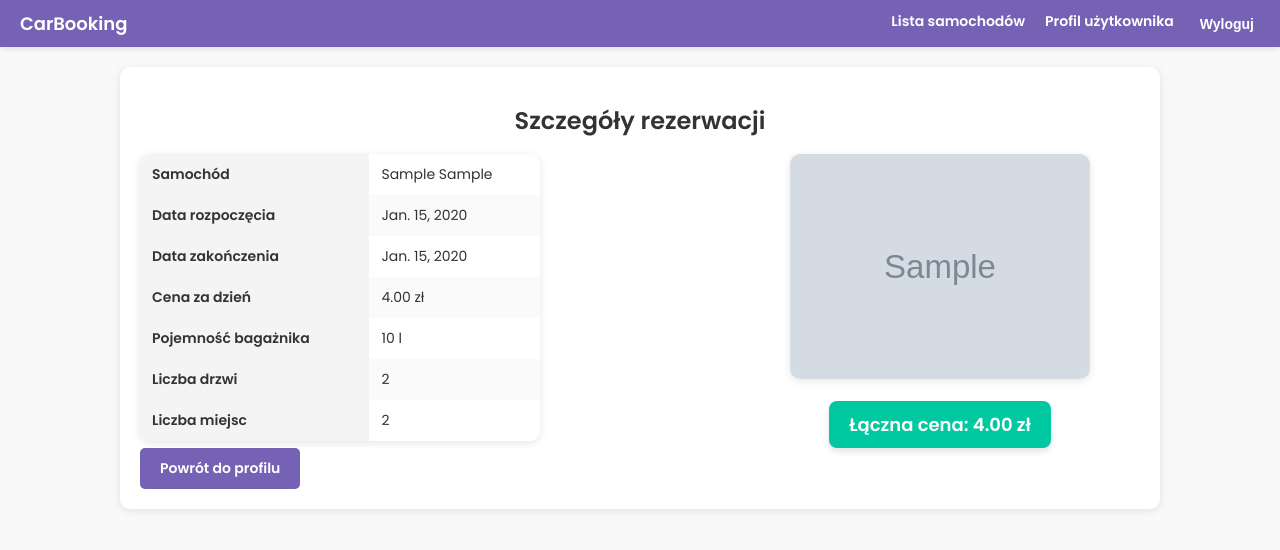
After one commit to paulinatomusiak/django-project, a Django app: page /cars/reservation/1/ in a window 1280 px wide. The commit adds this page. Shown: the top 550 px of the page. Run offline with Django 5.2, Linux system fonts and the light colour scheme; tables that the repository leaves empty hold one stand-in row (values such as "Sample post"); grey boxes marked "Sample" are stand-in pictures.

Commit message:
adding a reservation details view

```diff
--- /dev/null
+++ b/cars/templates/reservation_detail.html
@@ -0,0 +1,241 @@
+<!DOCTYPE html>
+<html lang="pl">
+<head>
+    <meta charset="UTF-8">
+    <meta name="viewport" content="width=device-width, initial-scale=1.0">
+    <title>Szczegóły rezerwacji</title>
+    {% load static %}
+    <link href="https://fonts.googleapis.com/css2?family=Poppins:wght@400;600&display=swap" rel="stylesheet">
+    <link rel="stylesheet" href="{% static 'styles/global.css' %}">
+    <style>
+        body {
+            font-family: 'Poppins', sans-serif;
+            background-color: #f9f9f9;
+            color: #333;
+            margin: 0;
+            padding: 0;
+        }
+
+        .container {
+            max-width: 1000px;
+            margin: 20px auto;
+            padding: 20px;
+            background-color: #fff;
+            border-radius: 10px;
+            box-shadow: 0 2px 8px rgba(0, 0, 0, 0.1);
+        }
+
+        h1 {
+            font-size: 24px;
+            font-weight: 600;
+            text-align: center;
+        }
+
+        .content {
+            display: flex;
+            flex-wrap: wrap;
+            justify-content: space-between;
+            gap: 20px;
+            align-items: flex-start;
+        }
+
+        table {
+            width: 100%;
+            max-width: 400px;
+            border-radius: 10px;
+            overflow: hidden;
+            background-color: #fff;
+            box-shadow: 0 2px 8px rgba(0, 0, 0, 0.1);
+            border-collapse: collapse;
+            font-size: 14px;
+        }
+
+        table th, table td {
+            padding: 10px 12px;
+            text-align: left;
+        }
+
+        table th {
+            background-color: #f4f4f4;
+            color: #333;
+            font-weight: 600;
+        }
+
+        table tr:nth-child(even) {
+            background-color: #fafafa;
+        }
+
+        .car-image {
+            text-align: center;
+            max-width: 400px;
+            flex-grow: 1;
+        }
+
+        .car-image img {
+            width: 100%;
+            max-width: 300px;
+            height: auto;
+            border-radius: 10px;
+            box-shadow: 0 2px 8px rgba(0, 0, 0, 0.1);
+        }
+
+        .placeholder {
+            background-color: #f0f0f0;
+            color: #888;
+            text-align: center;
+            padding: 20px;
+            border: 1px dashed #ddd;
+            font-size: 18px;
+            border-radius: 10px;
+        }
+
+        .price-label {
+            font-size: 18px;
+            font-weight: bold;
+            color: #fff;
+            background-color: #00C8A0;
+            padding: 10px 20px;
+            border-radius: 8px;
+            margin-top: 15px;
+            display: inline-block;
+            box-shadow: 0 4px 6px rgba(0, 0, 0, 0.1);
+        }
+
+        .btn {
+            display: inline-block;
+            padding: 10px 20px;
+            font-size: 14px;
+            font-weight: 600;
+            color: #fff;
+            background-color: #7662b4;
+            border: none;
+            border-radius: 5px;
+            text-align: center;
+            text-decoration: none;
+            cursor: pointer;
+            transition: background-color 0.3s ease;
+        }
+
+        .btn:hover {
+            background-color: #5e4a99;
+        }
+
+        .top-bar {
+            background-color: #7662b4;
+            color: white;
+            padding: 10px 20px;
+            display: flex;
+            justify-content: space-between;
+            align-items: center;
+            box-shadow: 0 2px 5px rgba(0, 0, 0, 0.1);
+        }
+
+        .top-bar .logo {
+            font-size: 18px;
+            font-weight: 600;
+            text-decoration: none;
+            color: white;
+        }
+
+        .top-bar .nav-links {
+            display: flex;
+            gap: 20px;
+        }
+
+        .top-bar .nav-links a {
+            text-decoration: none;
+            font-size: 14px;
+            font-weight: 600;
+            color: white;
+            transition: color 0.3s ease;
+        }
+
+        .top-bar .nav-links a:hover {
+            color: #f1c40f;
+        }
+
+        .top-bar .logout-btn {
+            font-size: 14px;
+            font-weight: 600;
+            color: white;
+            background: none;
+            border: none;
+            cursor: pointer;
+            transition: color 0.3s ease;
+        }
+
+        .top-bar .logout-btn:hover {
+            color: #f1c40f;
+        }
+    </style>
+</head>
+<body>
+    <!-- Top Bar -->
+    <div class="top-bar">
+        <a href="{% url 'cars-list' %}" class="logo">CarBooking</a>
+        <div class="nav-links">
+            <a href="{% url 'cars-list' %}">Lista samochodów</a>
+            <a href="{% url 'user-detail' reservation.user.id %}">Profil użytkownika</a>
+            <form method="post" action="{% url 'logout' %}" style="margin: 0;">
+                {% csrf_token %}
+                <button type="submit" class="logout-btn">Wyloguj</button>
+            </form>
+        </div>
+    </div>
+
+    <!-- Main Content -->
+    <div class="container">
+        <h1>Szczegóły rezerwacji</h1>
+
+        <div class="content">
+            <!-- Tabela szczegółów -->
+            <table>
+                <tbody>
+                    <tr>
+                        <th scope="row">Samochód</th>
+                        <td>{{ reservation.car.brand }} {{ reservation.car.model }}</td>
+                    </tr>
+                    <tr>
+                        <th scope="row">Data rozpoczęcia</th>
+                        <td>{{ reservation.start_date }}</td>
+                    </tr>
+                    <tr>
+                        <th scope="row">Data zakończenia</th>
+                        <td>{{ reservation.end_date }}</td>
+                    </tr>
+                    <tr>
+                        <th scope="row">Cena za dzień</th>
+                        <td>{{ reservation.car.daily_rate }} zł</td>
+                    </tr>
+                    <tr>
+                        <th scope="row">Pojemność bagażnika</th>
+                        <td>{{ reservation.car.trunk_size }} l</td>
+                    </tr>
+                    <tr>
+                        <th scope="row">Liczba drzwi</th>
+                        <td>{{ reservation.car.doors }}</td>
+                    </tr>
+                    <tr>
+                        <th scope="row">Liczba miejsc</th>
+                        <td>{{ reservation.car.seats }}</td>
+                    </tr>
+                </tbody>
+            </table>
+
+            <!-- Obraz i cena -->
+            <div class="car-image">
+                {% if reservation.car.image %}
+                    <img src="{% static reservation.car.image %}" alt="{{ reservation.car.brand }} {{ reservation.car.model }}">
+                {% else %}
+                    <div class="placeholder">Brak zdjęcia</div>
+                {% endif %}
+                <div class="price-label">
+                    Łączna cena: {{ total_price }} zł
+                </div>
+            </div>
+        </div>
+
+        <a href="{% url 'user-detail' reservation.user.id %}" class="btn">Powrót do profilu</a>
+    </div>
+</body>
+</html>
--- a/cars/urls.py
+++ b/cars/urls.py
@@ -1,6 +1,12 @@
 from django.urls import include, path
 
-from cars.views import CarsListView, CarDetailView, create_reservation, delete_reservation
+from cars.views import (
+    CarsListView,
+    CarDetailView,
+    create_reservation,
+    delete_reservation,
+    ReservationDetailView,
+)
 
 
 urlpatterns = [
@@ -8,4 +14,9 @@ urlpatterns = [
     path("<int:pk>/", CarDetailView.as_view(), name="car-detail"),
     path("<int:pk>/reserve", create_reservation, name="car-reserve"),
     path("reservation/<int:pk>/delete/", delete_reservation, name="delete-reservation"),
+    path(
+        "reservation/<int:pk>/",
+        ReservationDetailView.as_view(),
+        name="reservation-detail",
+    ),
 ]
--- a/cars/views.py
+++ b/cars/views.py
@@ -71,3 +71,19 @@ def delete_reservation(request: HttpRequest, pk: int) -> HttpResponse:
     reservation = get_object_or_404(Reservation, pk=pk, user=request.user)
     reservation.delete()
     return redirect("user-detail", request.user.id)
+
+class ReservationDetailView(DetailView):
+    model = Reservation
+    template_name = "reservation_detail.html"
+    context_object_name = "reservation"
+
+    def get_context_data(self, **kwargs):
+        context = super().get_context_data(**kwargs)
+        reservation = self.get_object()
+
+        # Obliczanie całkowitej ceny rezerwacji
+        days = (reservation.end_date - reservation.start_date).days + 1
+        total_price = days * reservation.car.daily_rate
+
+        context["total_price"] = total_price
+        return context
--- a/management/templates/user_detail.html
+++ b/management/templates/user_detail.html
@@ -176,7 +176,7 @@
                                 {% csrf_token %}
                                 <button type="submit" class="btn btn-danger">Anuluj</button>
                             </form>
-                            <form action="{% url 'car-detail' res.car.id %}">
+                            <form action="{% url 'reservation-detail' res.id %}">
                                 <button class="btn">Zobacz</button>
                             </form>
                         </div>
```
